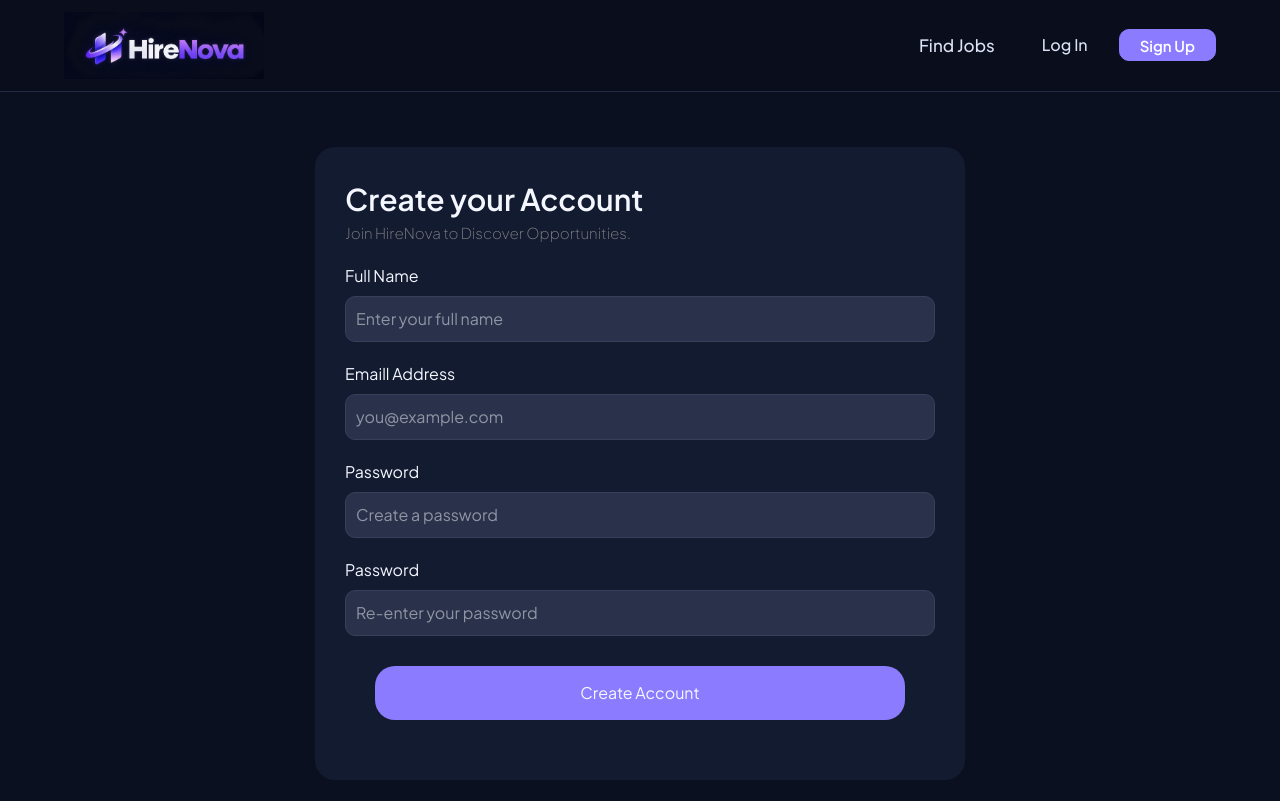
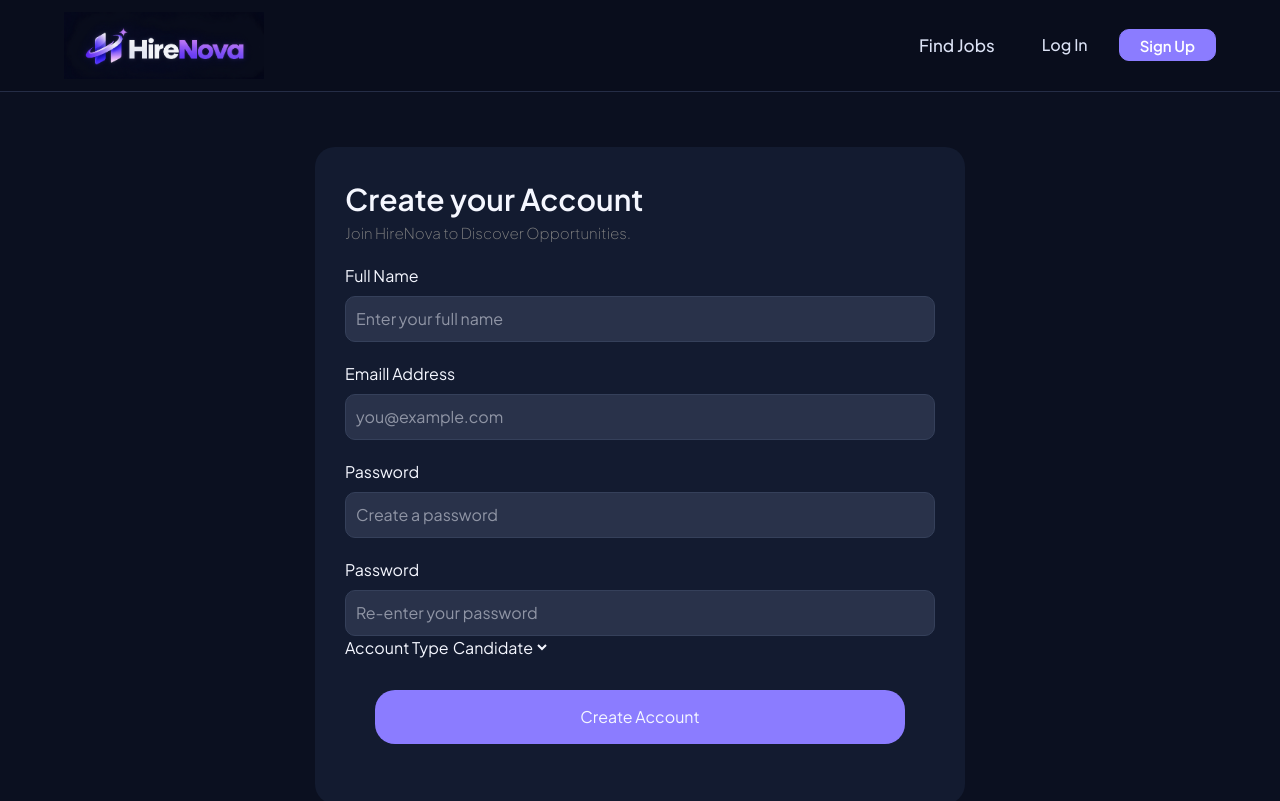
Before and after one commit to Yadnesh2026/HireHub, a Next.js app in the folder frontend/: page /register in a window 1280 px wide. Shown: the top 801 px of the page. Built offline with nearby package versions, Linux system fonts and the light colour scheme.

Commit message:
register complete

```diff
--- a/frontend/app/register/page.tsx
+++ b/frontend/app/register/page.tsx
@@ -2,19 +2,85 @@
 
 import { useState } from "react"
 import styles from "./page.module.css"
-import Image from "next/image"
 
 export default function Register(){
+
+    //Form Data - consist of all register details
     const [formData, setFormData] = useState({
         name:"",
         email:"",
         password:"",
         confirmPassword:"",
+        role:"candidate",
     })
+    const [message, setMessage] = useState("")
+    const [isSubmitting, setIsSubmitting] = useState(false)
 
-    const handleSubmit = (e)=>{
+    //handle the after submit btn
+    const handleSubmit = async(e)=>{
         e.preventDefault()
-    }
+
+        if(formData.name.trim().length < 3){
+            setMessage("Name must be at least 3 characters long")
+            return
+        }
+
+        if(!/^[^\s@]+@[^\s@]+\.[^\s@]+$/.test(formData.email.trim())){
+            setMessage("Please enter a valid email address")
+            return
+        }
+
+        if(formData.password.length < 8){
+            setMessage("Password must be at least 8 characters long")
+            return
+        }
+
+        if(formData.password !== formData.confirmPassword){
+            setMessage("Passwords do not match")
+            return
+        }
+        // console.log("Registration Data:",formData)
+
+
+        try {
+            setIsSubmitting(true)
+            setMessage("")
+            const controller = new AbortController()
+            const timeout = setTimeout(() => controller.abort(), 10000)
+            const response = await fetch("http://localhost:1000/api/user",{
+                method:"POST",
+                headers:{
+                    "Content-Type":"application/json"
+                },
+                signal: controller.signal,
+                body:JSON.stringify({
+                    name:formData.name,
+                    email:formData.email,
+                    password:formData.password,
+                    role:formData.role
+                })
+            })
+            clearTimeout(timeout)
+
+            const data = await response.json()
+
+            if (!response.ok) {
+                setMessage(data.message || "Registration failed")
+                return
+            }
+
+            setMessage("Account created successfully")
+        } catch (error) {
+            console.error("Registration request failed:", error)
+            setMessage(error.name === "AbortError"
+                ? "The server took too long to respond. Check that MongoDB and the backend are running."
+                : "Unable to connect to the server. Make sure the backend is running on port 1000.")
+        } finally {
+            setIsSubmitting(false)
+        }
+
+}
+
 
     return(
         <div className={styles.mainComponent}>
@@ -24,38 +90,56 @@ export default function Register(){
                 <h1>Create your Account</h1>
                 <p>Join HireNova to Discover Opportunities.</p>
 
-                <form onSubmit={handleSubmit}>
+                <form onSubmit={handleSubmit} noValidate>
 
                     <div className={styles.name}>
                         <label htmlFor="name">Full Name</label>
-                        <input placeholder="Enter your full name" name="name" id="name" value={formData.name}
+                        <input placeholder="Enter your full name" name="name" id="name" minLength={3} required value={formData.name}
                         onChange={(e)=>setFormData({...formData, name:e.target.value})}/>
                     </div>
 
                      <div className={styles.email}>
                         <label htmlFor="email">Emaill Address</label>
-                        <input placeholder="you@example.com" name="email" id="email" value={formData.email}
+                        <input placeholder="you@example.com" type="email" name="email" id="email" required value={formData.email}
                         onChange={(e)=>setFormData({...formData, email:e.target.value})}/>
                     </div>
 
                     <div className={styles.password}>
                         <label htmlFor="password">Password</label>
-                        <input placeholder="Create a password" name="password" id="password" value={formData.password}
+                        <input placeholder="Create a password" type="password" name="password" id="password" minLength={8} required value={formData.password}
                         onChange={(e)=>setFormData({...formData, password:e.target.value})}/>
                     </div>
 
                     <div className={styles.confrimPassword}>
 
                         <label htmlFor="confirmPassword">Password</label>
-                        <input placeholder="Re-enter your password" name="confrimPassword" id="confrimPassword" value={formData.confirmPassword}
+                        <input placeholder="Re-enter your password" type="password" name="confirmPassword" id="confirmPassword" minLength={8} required value={formData.confirmPassword}
                         onChange={(e)=> setFormData({...formData, confirmPassword:e.target.value})}/>
 
                     </div>
 
-                    <div className={styles.btn}>
-                        <button>Create Account</button>
+                    <div className={styles.role}>
+                        <label htmlFor="role">Account Type</label>
+
+                        <select
+                            name="role"
+                            id="role"
+                            value={formData.role}
+                            onChange={(e)=>setFormData({...formData, role:e.target.value})}
+                        >
+                            <option value="candidate">Candidate</option>
+                            <option value="recruiter">Recruiter</option>
+                        </select>
+
                     </div>
 
+                    <div className={styles.btn}>
+                        <button type="submit" disabled={isSubmitting}>
+                            {isSubmitting ? "Creating Account..." : "Create Account"}
+                        </button>
+                    </div>
+
+                    {message && <p role="alert">{message}</p>}
 
                 </form>
 
--- a/frontend/components/Footer.tsx
+++ b/frontend/components/Footer.tsx
@@ -27,13 +27,13 @@ export default function Footer() {
           <div className={styles.linkGroup}>
             <h3>For Job Seekers</h3>
             <Link href="/jobs">Browse Jobs</Link>
-            <Link href="/signup">Create Account</Link>
+            <Link href="/register">Create Account</Link>
           </div>
 
           <div className={styles.linkGroup}>
             <h3>For Employers</h3>
             <Link href="/recruiter/jobs">Post a Job</Link>
-            <Link href="/signup">Find Candidates</Link>
+            <Link href="/register">Find Candidates</Link>
           </div>
 
           <div className={styles.linkGroup}>
--- a/frontend/components/Navbar.tsx
+++ b/frontend/components/Navbar.tsx
@@ -35,7 +35,7 @@ function Navbar() {
             Log In
           </Button>
 
-          <Button onClick={() => router.push("/signup")}>
+          <Button onClick={() => router.push("/register")}>
             Sign Up
           </Button>
         </div>
```
Also changed, not shown: 2 other files (tests, documents, lock files or other folders).
